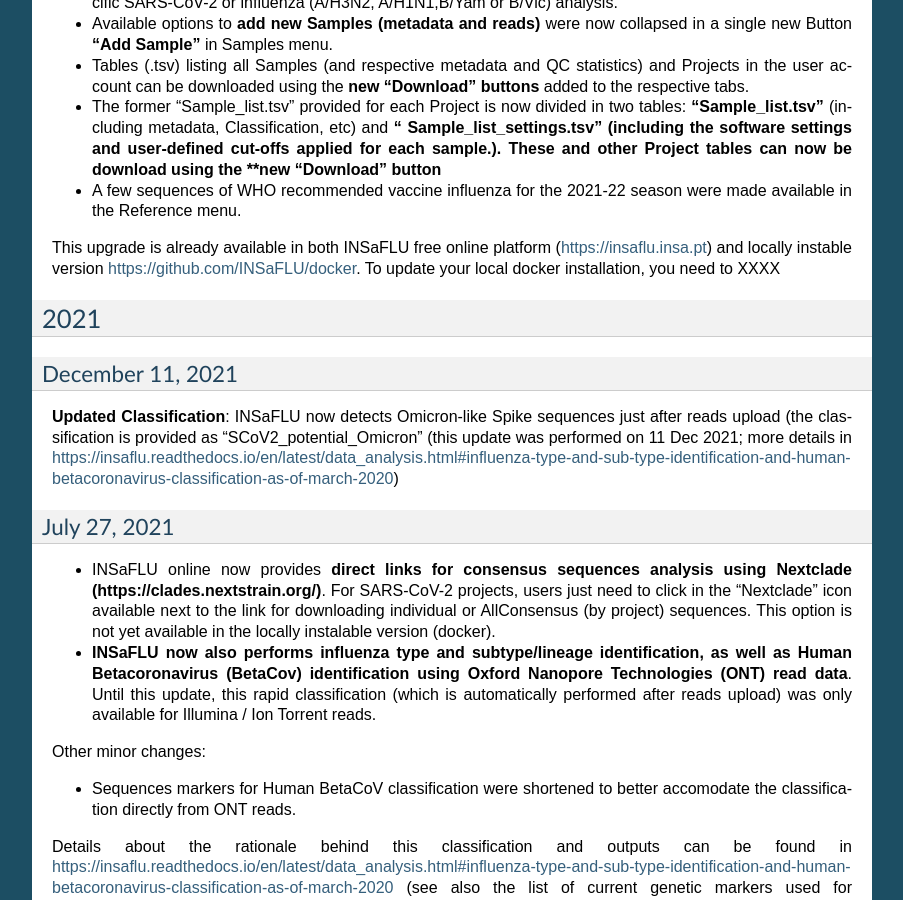
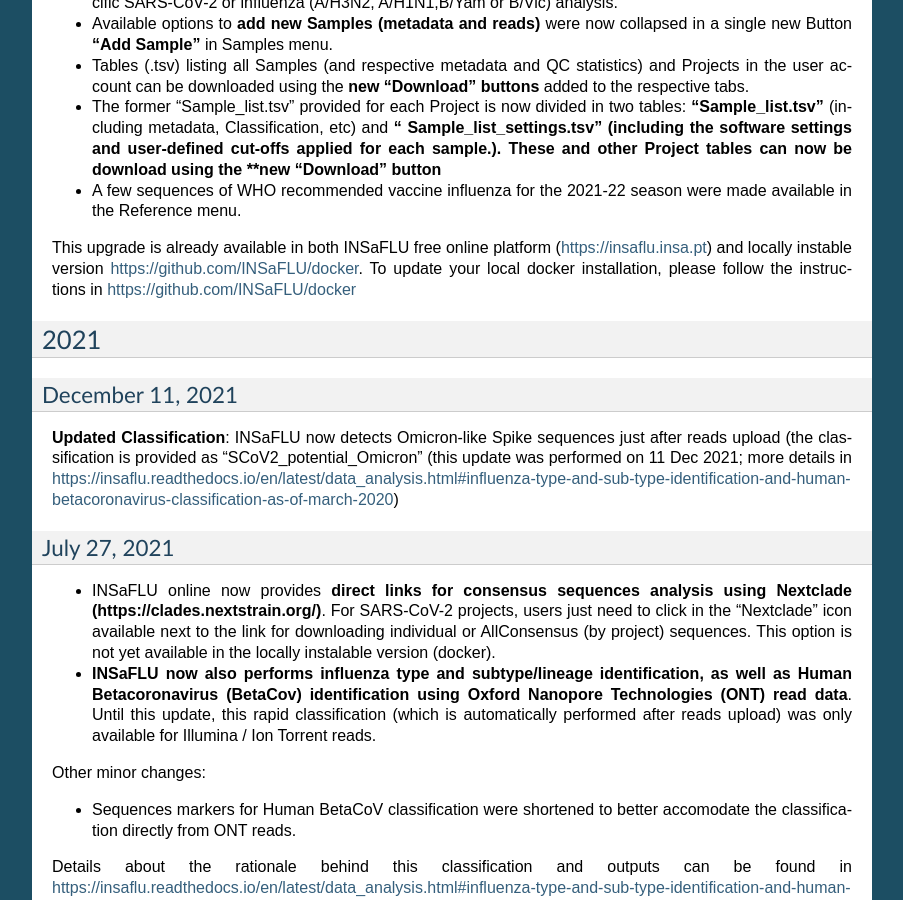
Before and after one commit to INSaFLU/insaflu_docs, a Sphinx documentation site: the page built from docs/change_log.rst, in a window 1280 px wide and 900 px high, scrolled down 728 px. Shown: the whole window, without its empty margins (198-1101 px from the left). Built offline with Sphinx 7.4.7, drawn with Linux system fonts in a browser that asks for light colours; formulas are drawn with MathJax 3.

Commit message:
correct link changelog

```diff
--- a/docs/change_log.rst
+++ b/docs/change_log.rst
@@ -32,7 +32,7 @@
 - A few sequences of WHO recommended vaccine influenza for the 2021-22 season were made available in the Reference menu.
 
 This upgrade is already available in both INSaFLU free online platform (https://insaflu.insa.pt) and locally instable version https://github.com/INSaFLU/docker.
-To update your local docker installation, you need to XXXX
+To update your local docker installation, please follow the instructions in https://github.com/INSaFLU/docker
 
 
 
```
